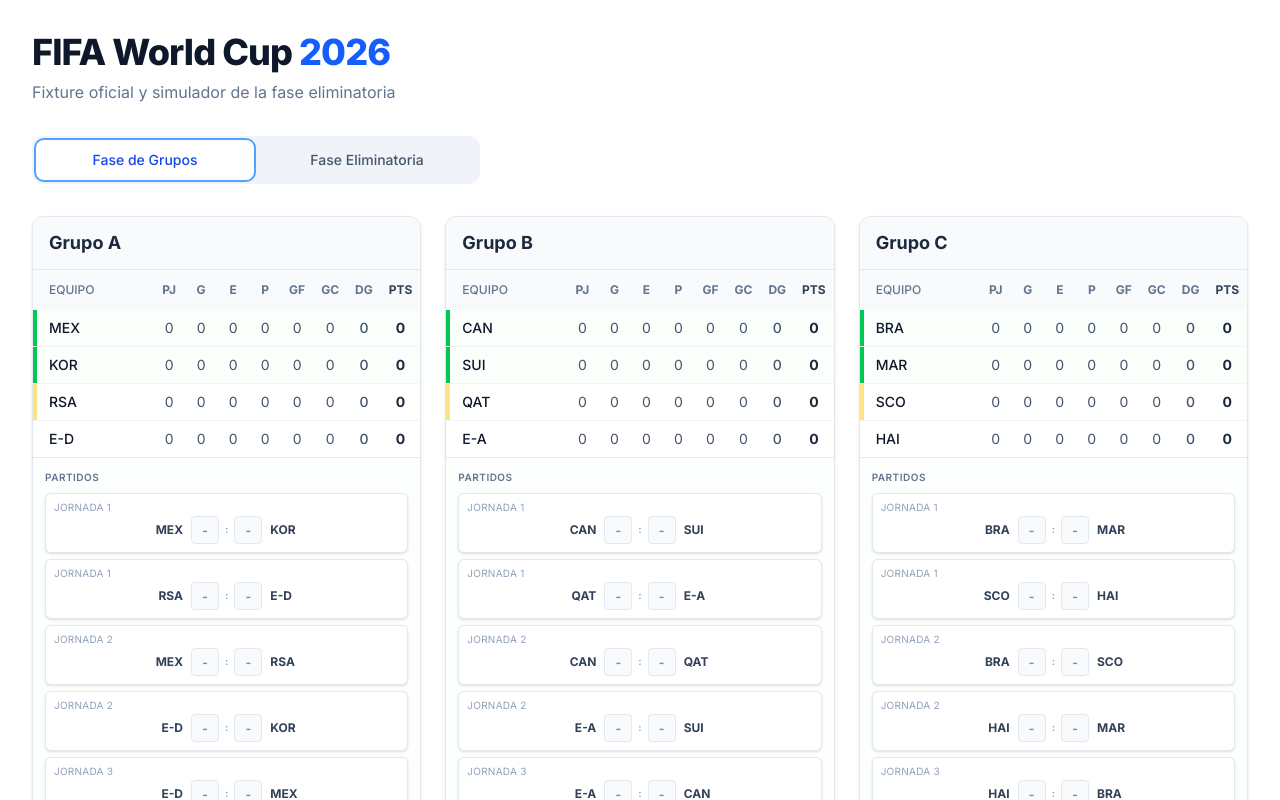
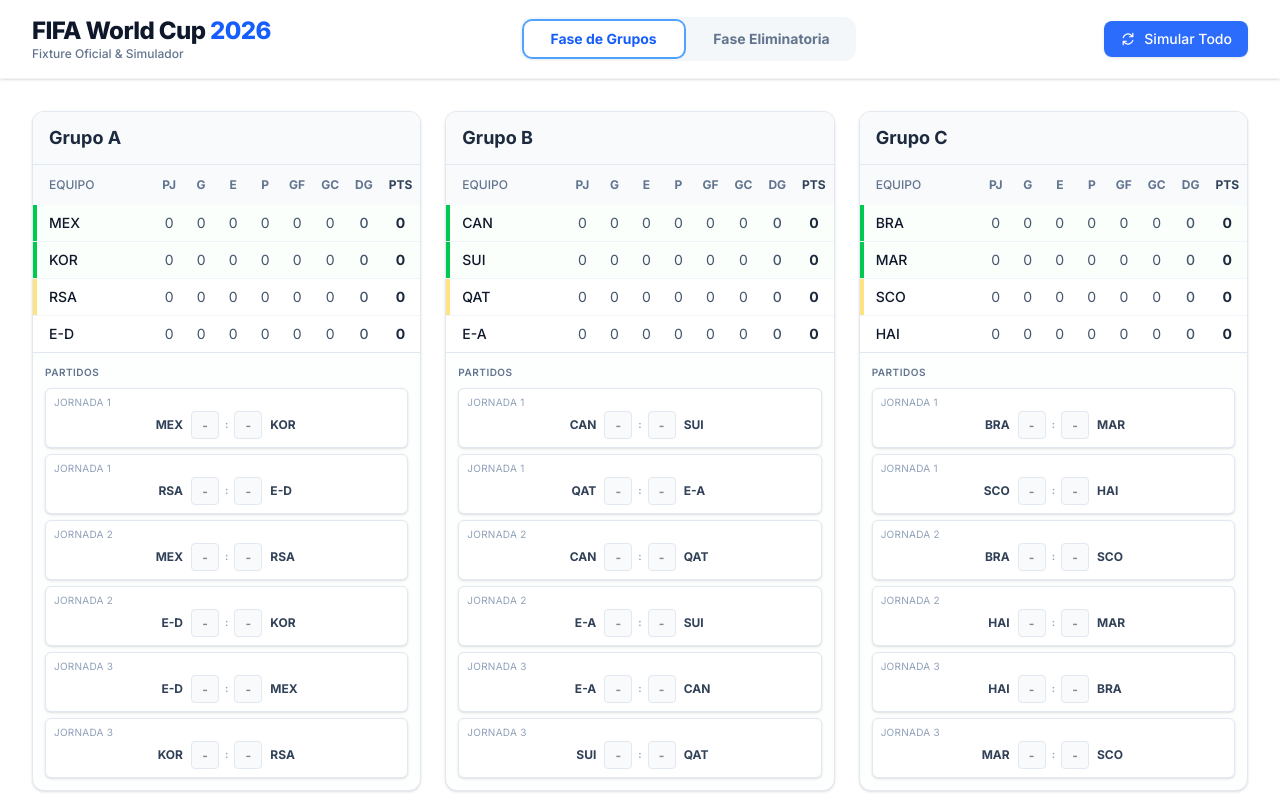
Before and after one commit to josemqu/fifa-world-cup-2026, a Next.js app: page / in a window 1280 px wide. Shown: the top 800 px of the page. Built offline with nearby package versions, Linux system fonts and the light colour scheme.

Commit message:
Add sticky header with simulate button and refactor group stage logic to page component

```diff
--- a/src/app/layout.tsx
+++ b/src/app/layout.tsx
@@ -19,18 +19,7 @@
       <body
         className={`${inter.className} bg-slate-50 dark:bg-slate-900 min-h-screen text-slate-900 dark:text-slate-100`}
       >
-        <div className="max-w-[1600px] mx-auto p-4 md:p-8">
-          <header className="mb-8">
-            <h1 className="text-3xl md:text-4xl font-extrabold tracking-tight text-slate-900 dark:text-white">
-              FIFA World Cup{" "}
-              <span className="text-blue-600 dark:text-blue-400">2026</span>
-            </h1>
-            <p className="text-slate-500 dark:text-slate-400 mt-2">
-              Fixture oficial y simulador de la fase eliminatoria
-            </p>
-          </header>
-          {children}
-        </div>
+        {children}
       </body>
     </html>
   );
--- a/src/app/page.tsx
+++ b/src/app/page.tsx
@@ -1,45 +1,196 @@
-'use client';
+"use client";
 
-import { useState } from 'react';
-import { GroupStage } from '@/components/GroupStage';
-import { KnockoutStage } from '@/components/KnockoutStage';
-import { INITIAL_GROUPS } from '@/data/initialData';
-import { clsx } from 'clsx';
+import { useState } from "react";
+import { GroupStage } from "@/components/GroupStage";
+import { KnockoutStage } from "@/components/KnockoutStage";
+import { INITIAL_GROUPS } from "@/data/initialData";
+import { clsx } from "clsx";
+import { Group, Team } from "@/data/types";
 
 export default function Home() {
-  const [activeTab, setActiveTab] = useState<'groups' | 'knockout'>('groups');
-  const [groups] = useState(INITIAL_GROUPS);
+  const [activeTab, setActiveTab] = useState<"groups" | "knockout">("groups");
+  const [groups, setGroups] = useState<Group[]>(INITIAL_GROUPS);
+
+  const recalculateGroupStats = (group: Group): Group => {
+    // Reset stats for all teams
+    const newTeams = group.teams.map((team) => ({
+      ...team,
+      played: 0,
+      won: 0,
+      drawn: 0,
+      lost: 0,
+      gf: 0,
+      ga: 0,
+      pts: 0,
+    }));
+
+    // Map for easy access
+    const teamMap = new Map<string, Team>();
+    newTeams.forEach((t) => teamMap.set(t.id, t));
+
+    // Process matches
+    group.matches.forEach((match) => {
+      if (
+        match.homeScore !== undefined &&
+        match.homeScore !== null &&
+        match.awayScore !== undefined &&
+        match.awayScore !== null
+      ) {
+        const homeTeam = teamMap.get(match.homeTeamId);
+        const awayTeam = teamMap.get(match.awayTeamId);
+
+        if (homeTeam && awayTeam) {
+          // Update Played
+          homeTeam.played += 1;
+          awayTeam.played += 1;
+
+          // Update Goals
+          homeTeam.gf += match.homeScore;
+          homeTeam.ga += match.awayScore;
+          awayTeam.gf += match.awayScore;
+          awayTeam.ga += match.homeScore;
+
+          // Update W/D/L and Points
+          if (match.homeScore > match.awayScore) {
+            homeTeam.won += 1;
+            homeTeam.pts += 3;
+            awayTeam.lost += 1;
+          } else if (match.homeScore < match.awayScore) {
+            awayTeam.won += 1;
+            awayTeam.pts += 3;
+            homeTeam.lost += 1;
+          } else {
+            homeTeam.drawn += 1;
+            homeTeam.pts += 1;
+            awayTeam.drawn += 1;
+            awayTeam.pts += 1;
+          }
+        }
+      }
+    });
+
+    return {
+      ...group,
+      teams: newTeams,
+    };
+  };
+
+  const handleMatchUpdate = (
+    groupId: string,
+    matchId: string,
+    homeScore: number | null,
+    awayScore: number | null
+  ) => {
+    setGroups((currentGroups) => {
+      return currentGroups.map((group) => {
+        if (group.name !== groupId) return group;
+
+        // Update match in the group
+        const updatedMatches = group.matches.map((match) => {
+          if (match.id !== matchId) return match;
+          return {
+            ...match,
+            homeScore: homeScore,
+            awayScore: awayScore,
+            finished: homeScore !== null && awayScore !== null,
+          };
+        });
+
+        const updatedGroup = { ...group, matches: updatedMatches };
+        return recalculateGroupStats(updatedGroup);
+      });
+    });
+  };
+
+  const handleSimulate = () => {
+    setGroups((currentGroups) => {
+      return currentGroups.map((group) => {
+        const updatedMatches = group.matches.map((match) => {
+          // Simple random score between 0 and 3
+          const homeScore = Math.floor(Math.random() * 4);
+          const awayScore = Math.floor(Math.random() * 4);
+          return {
+            ...match,
+            homeScore,
+            awayScore,
+            finished: true,
+          };
+        });
+
+        return recalculateGroupStats({ ...group, matches: updatedMatches });
+      });
+    });
+  };
 
   return (
-    <main className="min-h-screen">
-      <div className="flex space-x-1 rounded-xl bg-slate-200/50 dark:bg-slate-800/50 p-1 mb-8 max-w-md mx-auto md:mx-0">
+    <main className="min-h-screen pb-12">
+      {/* Sticky Header */}
+      <div className="sticky top-0 z-50 bg-white/80 dark:bg-slate-900/80 backdrop-blur-md border-b border-slate-200/50 dark:border-slate-800/50 shadow-sm transition-all">
+        <div className="max-w-[1600px] mx-auto px-4 md:px-8 py-4 flex flex-col md:flex-row items-center justify-between gap-4">
+          {/* Title Section */}
+          <div className="shrink-0 text-center md:text-left">
+            <h1 className="text-2xl font-extrabold tracking-tight text-slate-900 dark:text-white leading-tight">
+              FIFA World Cup{" "}
+              <span className="text-blue-600 dark:text-blue-400">2026</span>
+            </h1>
+            <p className="text-xs text-slate-500 dark:text-slate-400 font-medium">
+              Fixture Oficial & Simulador
+            </p>
+          </div>
+
+          {/* Tabs Section */}
+          <div className="flex p-1 gap-2 bg-slate-100/80 dark:bg-slate-800/80 rounded-xl w-full md:w-auto backdrop-blur-sm">
             <button
-          onClick={() => setActiveTab('groups')}
+              onClick={() => setActiveTab("groups")}
               className={clsx(
-            'w-full rounded-lg py-2.5 text-sm font-medium leading-5 ring-white ring-opacity-60 ring-offset-2 ring-offset-blue-400 focus:outline-none focus:ring-2 transition-all duration-200',
-            activeTab === 'groups'
-              ? 'bg-white dark:bg-slate-700 text-blue-700 dark:text-blue-100 shadow'
-              : 'text-slate-600 dark:text-slate-400 hover:bg-white/12 hover:text-slate-800 dark:hover:text-white'
+                "w-full md:w-40 rounded-lg py-2 text-sm font-bold leading-5 ring-white ring-opacity-60 ring-offset-2 ring-offset-blue-400 focus:outline-none focus:ring-2 transition-all duration-200",
+                activeTab === "groups"
+                  ? "bg-white dark:bg-slate-700 text-blue-600 dark:text-blue-100 shadow-sm"
+                  : "text-slate-500 dark:text-slate-400 hover:bg-white/40 hover:text-slate-700 dark:hover:text-slate-200"
               )}
             >
               Fase de Grupos
             </button>
             <button
-          onClick={() => setActiveTab('knockout')}
+              onClick={() => setActiveTab("knockout")}
               className={clsx(
-            'w-full rounded-lg py-2.5 text-sm font-medium leading-5 ring-white ring-opacity-60 ring-offset-2 ring-offset-blue-400 focus:outline-none focus:ring-2 transition-all duration-200',
-            activeTab === 'knockout'
-              ? 'bg-white dark:bg-slate-700 text-blue-700 dark:text-blue-100 shadow'
-              : 'text-slate-600 dark:text-slate-400 hover:bg-white/12 hover:text-slate-800 dark:hover:text-white'
+                "w-full md:w-40 rounded-lg py-2 text-sm font-bold leading-5 ring-white ring-opacity-60 ring-offset-2 ring-offset-blue-400 focus:outline-none focus:ring-2 transition-all duration-200",
+                activeTab === "knockout"
+                  ? "bg-white dark:bg-slate-700 text-blue-600 dark:text-blue-100 shadow-sm"
+                  : "text-slate-500 dark:text-slate-400 hover:bg-white/40 hover:text-slate-700 dark:hover:text-slate-200"
               )}
             >
               Fase Eliminatoria
             </button>
           </div>
 
-      <div className="mt-2">
-        {activeTab === 'groups' ? (
-          <GroupStage />
+          {/* Actions Section */}
+          <div className="shrink-0">
+            <button
+              onClick={handleSimulate}
+              className="bg-blue-600/90 hover:bg-blue-600 text-white text-sm px-4 py-2 rounded-lg font-medium transition-all shadow-sm hover:shadow-md flex items-center gap-2 active:scale-95 transform backdrop-blur-sm"
+            >
+              <svg
+                xmlns="http://www.w3.org/2000/svg"
+                viewBox="0 0 20 20"
+                fill="currentColor"
+                className="w-4 h-4"
+              >
+                <path
+                  fillRule="evenodd"
+                  d="M15.312 11.424a5.5 5.5 0 01-9.201 2.466l-.312-.311h2.433a.75.75 0 000-1.5H3.989a.75.75 0 00-.75.75v4.242a.75.75 0 001.5 0v-2.43l.31.31a7 7 0 0011.712-3.138.75.75 0 00-1.449-.39zm1.23-3.723a.75.75 0 00.219-.53V2.929a.75.75 0 00-1.5 0v2.433l-.312-.312a7 7 0 00-11.712 3.139.75.75 0 001.449.39 5.5 5.5 0 019.201-2.466l.312.312h-2.433a.75.75 0 000 1.5h4.242z"
+                  clipRule="evenodd"
+                />
+              </svg>
+              Simular Todo
+            </button>
+          </div>
+        </div>
+      </div>
+
+      <div className="max-w-[1600px] mx-auto p-4 md:p-8">
+        {activeTab === "groups" ? (
+          <GroupStage groups={groups} onMatchUpdate={handleMatchUpdate} />
         ) : (
           <KnockoutStage groups={groups} />
         )}
--- a/src/components/GroupStage.tsx
+++ b/src/components/GroupStage.tsx
@@ -1,109 +1,24 @@
-import { useState } from "react";
-import { INITIAL_GROUPS } from "@/data/initialData";
 import { GroupCard } from "./GroupCard";
-import { Group, Team } from "@/data/types";
+import { Group } from "@/data/types";
 
-export function GroupStage() {
-  const [groups, setGroups] = useState<Group[]>(INITIAL_GROUPS);
-
-  const recalculateGroupStats = (group: Group): Group => {
-    // Reset stats for all teams
-    const newTeams = group.teams.map((team) => ({
-      ...team,
-      played: 0,
-      won: 0,
-      drawn: 0,
-      lost: 0,
-      gf: 0,
-      ga: 0,
-      pts: 0,
-    }));
-
-    // Map for easy access
-    const teamMap = new Map<string, Team>();
-    newTeams.forEach((t) => teamMap.set(t.id, t));
-
-    // Process matches
-    group.matches.forEach((match) => {
-      if (
-        match.homeScore !== undefined &&
-        match.homeScore !== null &&
-        match.awayScore !== undefined &&
-        match.awayScore !== null
-      ) {
-        const homeTeam = teamMap.get(match.homeTeamId);
-        const awayTeam = teamMap.get(match.awayTeamId);
-
-        if (homeTeam && awayTeam) {
-          // Update Played
-          homeTeam.played += 1;
-          awayTeam.played += 1;
-
-          // Update Goals
-          homeTeam.gf += match.homeScore;
-          homeTeam.ga += match.awayScore;
-          awayTeam.gf += match.awayScore;
-          awayTeam.ga += match.homeScore;
-
-          // Update W/D/L and Points
-          if (match.homeScore > match.awayScore) {
-            homeTeam.won += 1;
-            homeTeam.pts += 3;
-            awayTeam.lost += 1;
-          } else if (match.homeScore < match.awayScore) {
-            awayTeam.won += 1;
-            awayTeam.pts += 3;
-            homeTeam.lost += 1;
-          } else {
-            homeTeam.drawn += 1;
-            homeTeam.pts += 1;
-            awayTeam.drawn += 1;
-            awayTeam.pts += 1;
-          }
-        }
-      }
-    });
-
-    return {
-      ...group,
-      teams: newTeams,
-    };
-  };
-
-  const handleMatchUpdate = (
+interface GroupStageProps {
+  groups: Group[];
+  onMatchUpdate: (
     groupId: string,
     matchId: string,
     homeScore: number | null,
     awayScore: number | null
-  ) => {
-    setGroups((currentGroups) => {
-      return currentGroups.map((group) => {
-        if (group.name !== groupId) return group;
+  ) => void;
+}
 
-        // Update match in the group
-        const updatedMatches = group.matches.map((match) => {
-          if (match.id !== matchId) return match;
-          return {
-            ...match,
-            homeScore: homeScore,
-            awayScore: awayScore,
-            finished: homeScore !== null && awayScore !== null,
-          };
-        });
-
-        const updatedGroup = { ...group, matches: updatedMatches };
-        return recalculateGroupStats(updatedGroup);
-      });
-    });
-  };
-
+export function GroupStage({ groups, onMatchUpdate }: GroupStageProps) {
   return (
     <div className="grid grid-cols-1 md:grid-cols-2 xl:grid-cols-3 gap-6">
       {groups.map((group) => (
         <GroupCard
           key={group.name}
           group={group}
-          onMatchUpdate={handleMatchUpdate}
+          onMatchUpdate={onMatchUpdate}
         />
       ))}
     </div>
```
Lines whose indentation alone changed are shown as unchanged.
